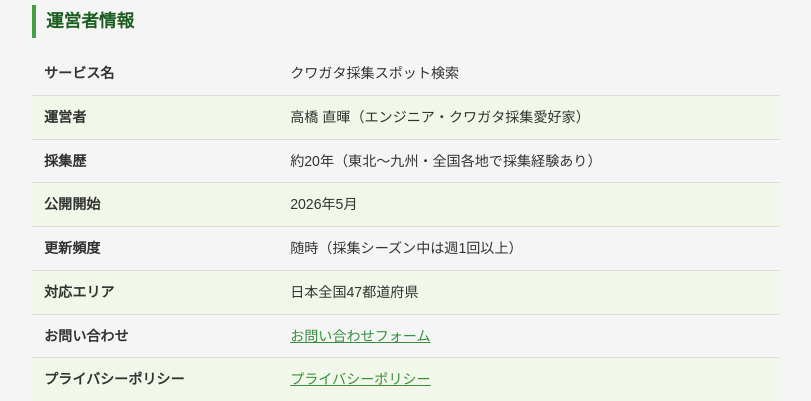
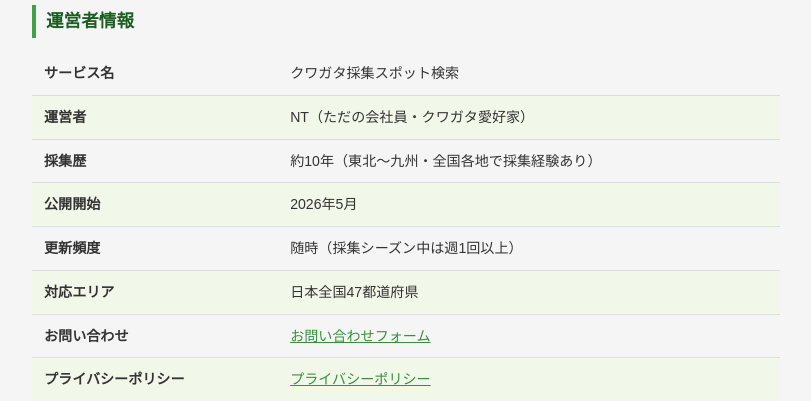
Before and after one commit to 0515naokit-sketch/beetle-finder, a Flask app: page /about in a window 1280 px wide. Shown: the part 2631-3032 px from the top of the page, without its empty margins (234-1045 px from the left). Run offline with Flask 3, Linux system fonts and the light colour scheme.

Commit message:
about: 運営者名をNTに変更・採集歴を10年に修正

```diff
--- a/templates/about.html
+++ b/templates/about.html
@@ -157,8 +157,8 @@
   <h2 class="section">運営者情報</h2>
   <table class="tech-table">
     <tr><td><strong>サービス名</strong></td><td>クワガタ採集スポット検索</td></tr>
-    <tr><td><strong>運営者</strong></td><td>高橋 直暉（エンジニア・クワガタ採集愛好家）</td></tr>
-    <tr><td><strong>採集歴</strong></td><td>約20年（東北〜九州・全国各地で採集経験あり）</td></tr>
+    <tr><td><strong>運営者</strong></td><td>NT（ただの会社員・クワガタ愛好家）</td></tr>
+    <tr><td><strong>採集歴</strong></td><td>約10年（東北〜九州・全国各地で採集経験あり）</td></tr>
     <tr><td><strong>公開開始</strong></td><td>2026年5月</td></tr>
     <tr><td><strong>更新頻度</strong></td><td>随時（採集シーズン中は週1回以上）</td></tr>
     <tr><td><strong>対応エリア</strong></td><td>日本全国47都道府県</td></tr>
```
